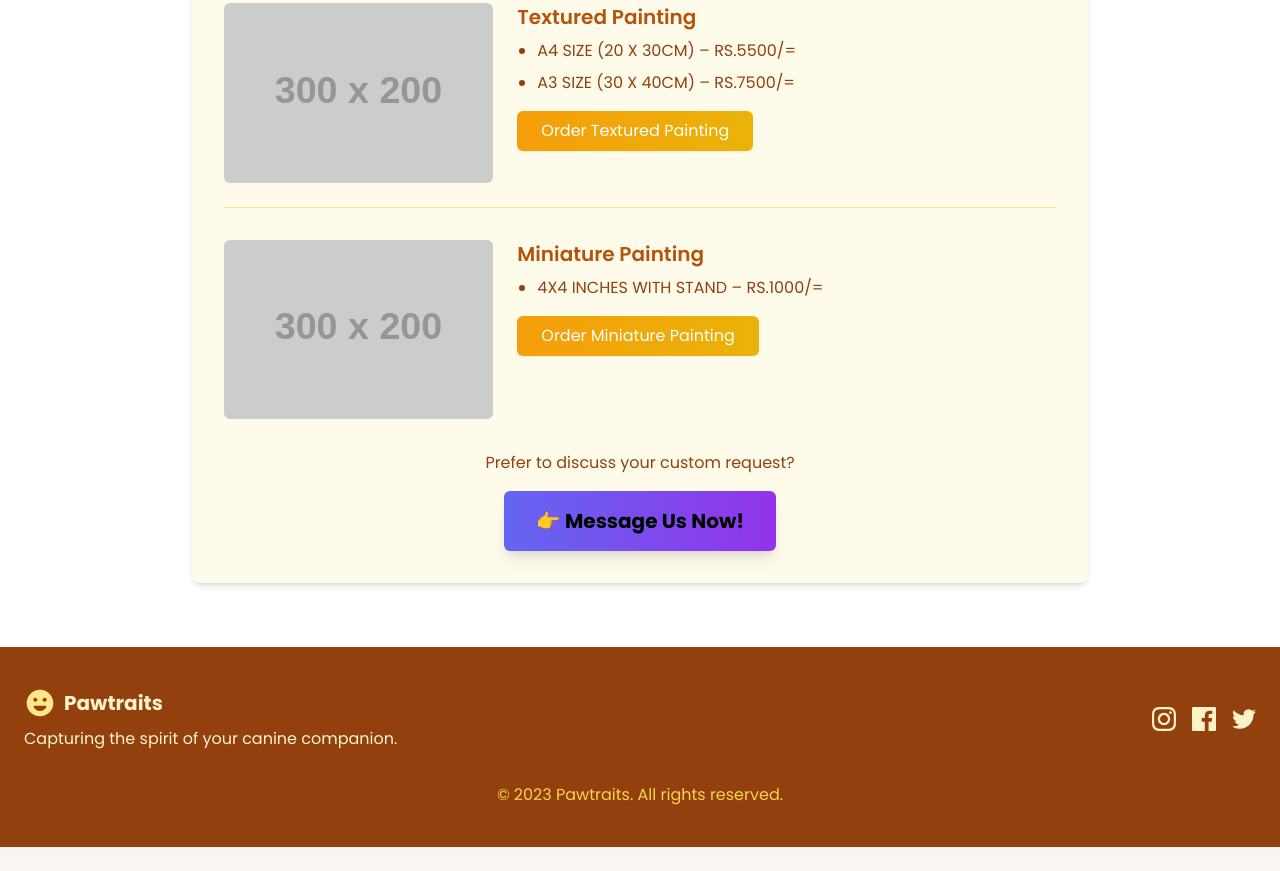
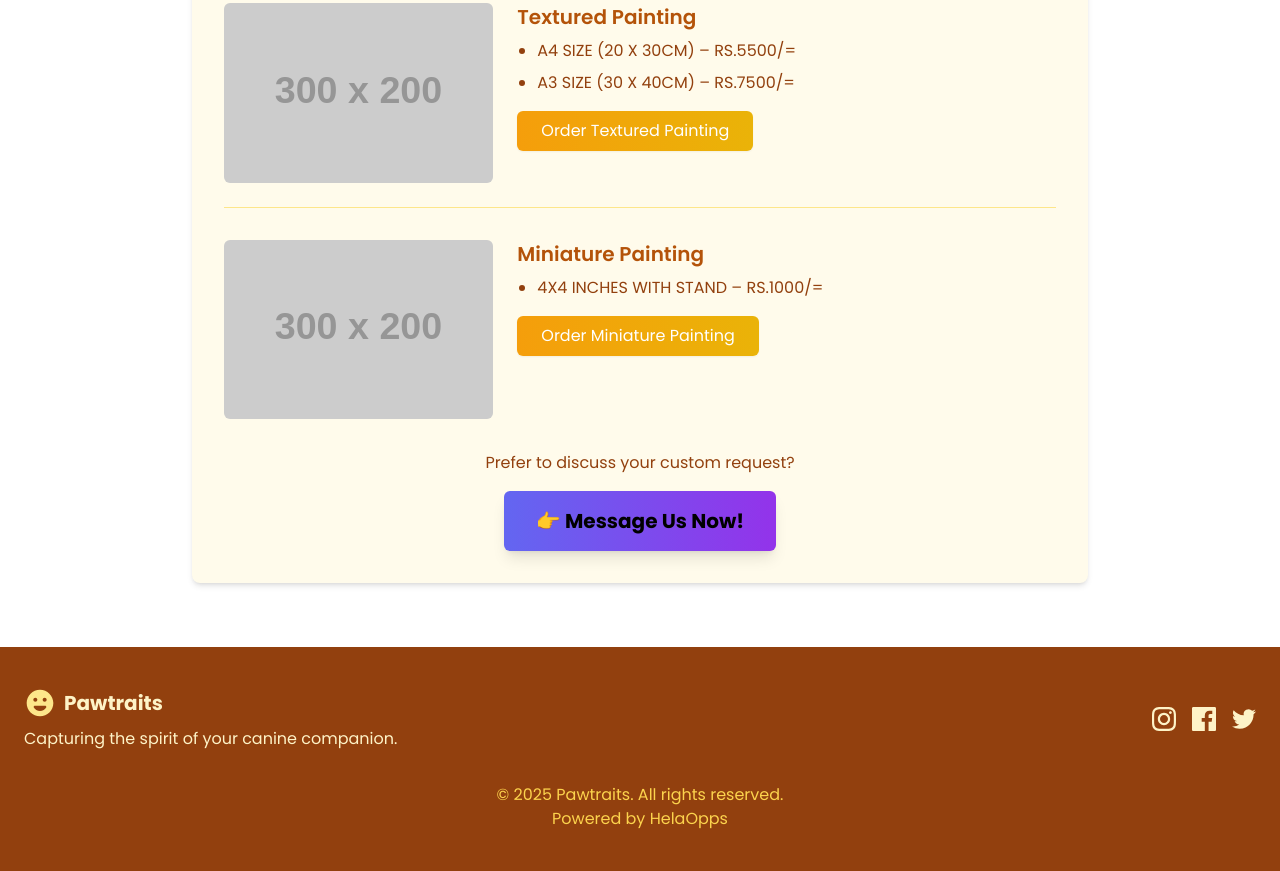
Before and after one commit to paintingbydew/paintingbydew.github.io, a plain HTML site: page index.html in a window 1280 px wide. Shown: the part 2463-3334 px from the top of the page. Before the commit the page ends 3310 px from the top, so only its background shows below. Drawn offline with nearby package versions, Linux system fonts and the light colour scheme; placeholder pictures from the web are drawn by us.

Commit message:
added changes

```diff
--- a/index.html
+++ b/index.html
@@ -353,7 +353,8 @@
                 </div>
             </div>
             <div class="mt-8 text-center text-amber-300">
-                <p>&copy; 2023 Pawtraits. All rights reserved.</p>
+                <p>© 2025  Pawtraits. All rights reserved.</p>
+                <p>Powered by <a href="https://www.facebook.com/HelaOpps" target="_blank">HelaOpps</a></p>
             </div>
         </div>
     </footer>
```
